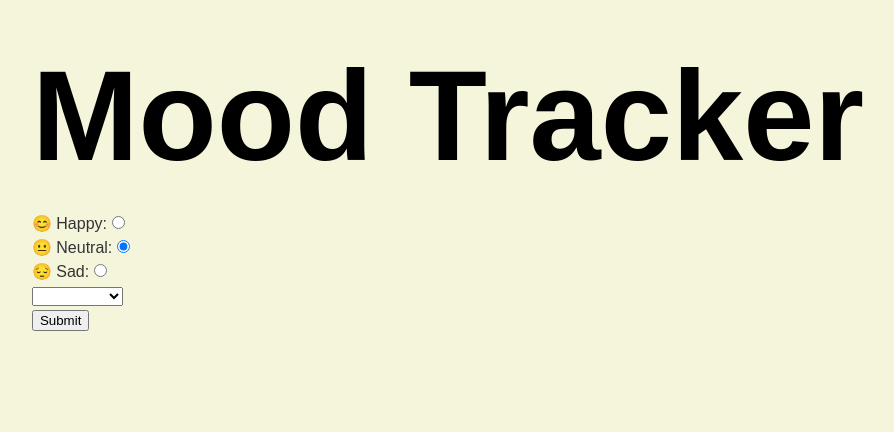
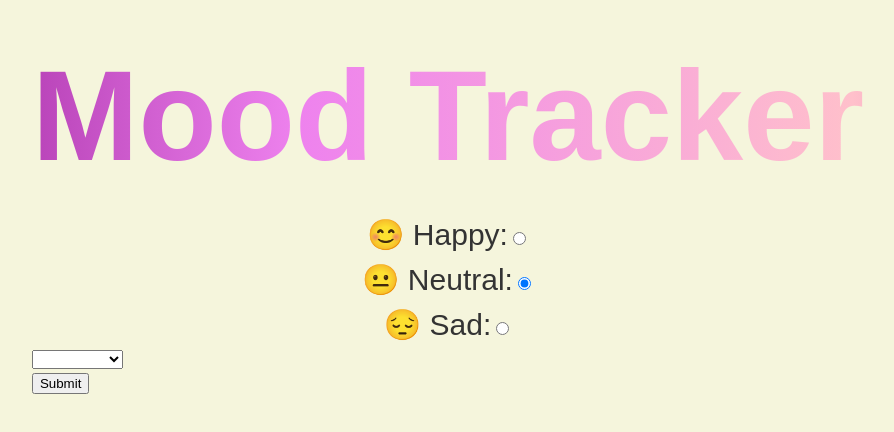
Before and after one commit to RogueArt/hack-with-pro-2023, a React (Create React App) app: page /mood in a window 1280 px wide. Shown: the top 432 px of the page, without its empty margins (192-1086 px from the left). Built offline with nearby package versions, Linux system fonts and the light colour scheme.

Commit message:
mood page proto

```diff
--- /dev/null
+++ b/src/pages/MoodPage.css
@@ -0,0 +1,31 @@
+@keyframes background-pan
+{
+    from{
+        background-position: 0% center;
+    }
+    to{
+        background-position: -200% center;
+    }
+}
+
+label{
+    font-size: 30px;
+    text-align: center;
+}
+
+h1 > .magic{
+    animation: background-pan 3s linear infinite;
+    background: linear-gradient(
+        to left,
+        rgb(0, 60, 128),
+        rgb(130, 211, 238),
+        rgb(192, 245, 255),
+        rgb(41, 0, 128)
+        );
+    background-size: 200%;
+    -webkit-background-clip: text;
+    background-clip: text;
+    -webkit-text-fill-color: transparent;
+    white-space: nowrap;
+
+}
--- a/src/pages/MoodPage.js
+++ b/src/pages/MoodPage.js
@@ -1,4 +1,5 @@
 import React, { useState } from 'react'
+import "../pages/MoodPage.css"
 
 const options = {
   Happy: [
@@ -52,10 +53,10 @@ export function MoodPage() {
 
   return (
     <div id={'mood-page-container'}>
-      <h1>Mood Tracker</h1>
+      <h1><span class="magic">Mood Tracker</span></h1>
 
       <div style={{ display: 'flex', flexDirection: 'column' }}>
-        <label>
+        <label >
           😊 Happy:
           <input
             type="radio"
```
